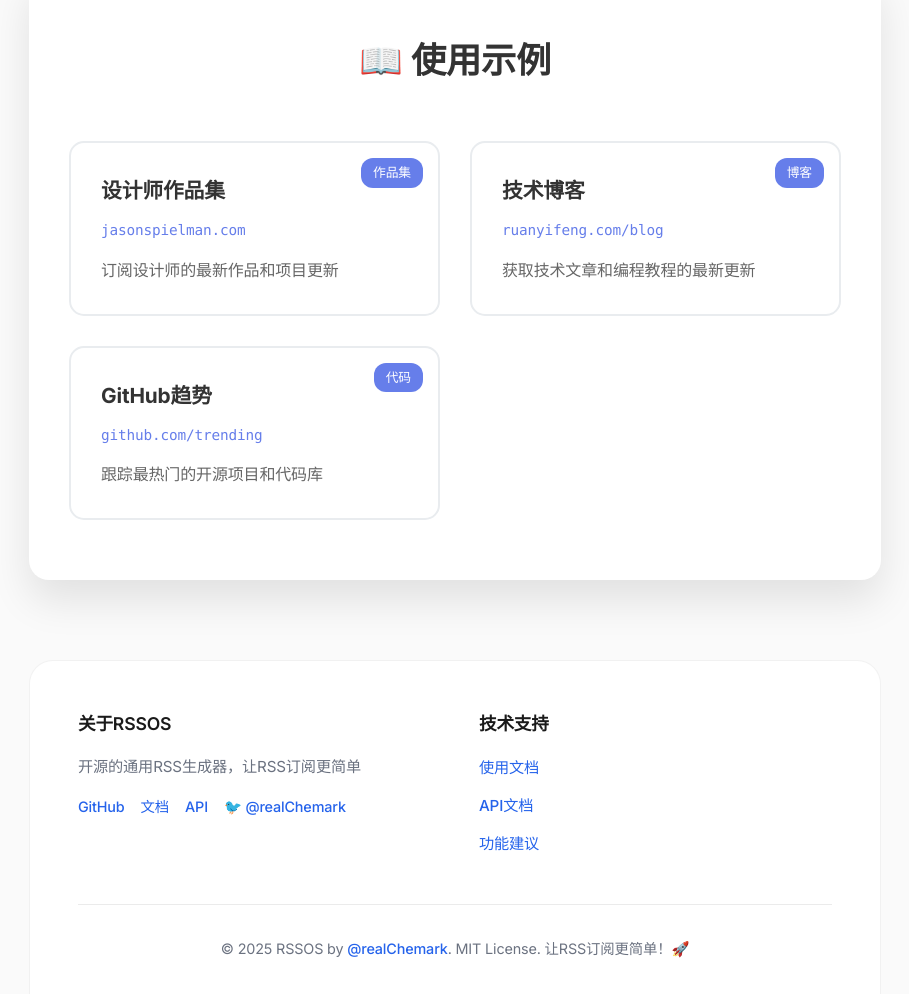
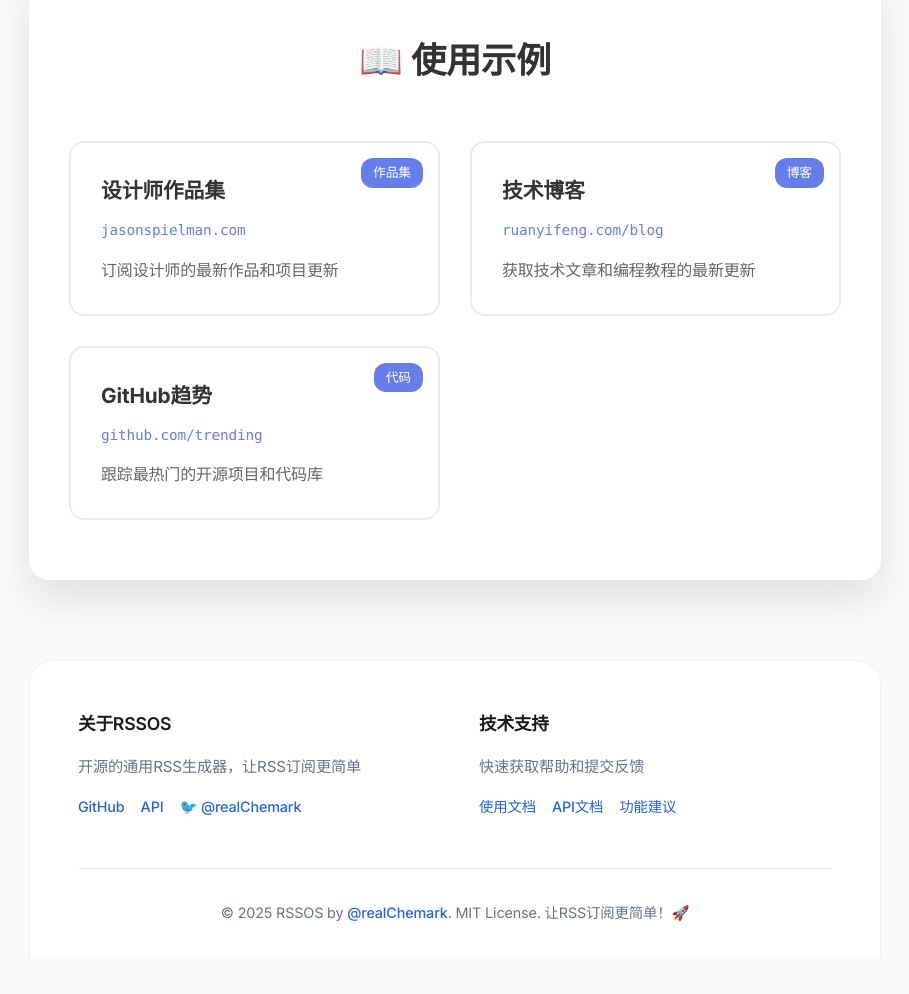
Before and after one commit to chemark/rssos, a website: page index.html in a window 1280 px wide. Shown: the part 806-1800 px from the top of the page, without its empty margins (185-1094 px from the left). After the commit the page ends 1763 px from the top, so only its background shows below. Drawn offline with Linux system fonts and the light colour scheme.

Commit message:
design: 统一页脚布局为水平排版
- 移除文档超链接，避免重复链接
- 将技术支持区域改为水平布局，与关于区域保持一致
- 统一使用.social-link样式，删除重复的CSS
- 优化页脚整体视觉平衡和美观度
- 简化CSS结构，提高维护性

```diff
--- a/index.html
+++ b/index.html
@@ -210,22 +210,22 @@
                     <p>开源的通用RSS生成器，让RSS订阅更简单</p>
                     <div class="social-links">
                         <a href="https://github.com/chemark/rssos" target="_blank" rel="noopener noreferrer" class="social-link">GitHub</a>
-                        <a href="https://github.com/chemark/rssos#readme" target="_blank" rel="noopener noreferrer" class="social-link">文档</a>
                         <a href="/api-docs.html" target="_blank" class="social-link">API</a>
                         <a href="https://x.com/realChemark" target="_blank" rel="noopener noreferrer" class="social-link">🐦 @realChemark</a>
                     </div>
                 </div>
                 <div class="footer-section">
                     <h4>技术支持</h4>
-                    <ul class="support-list">
-                        <li><a href="https://github.com/chemark/rssos#readme" target="_blank" rel="noopener noreferrer" class="footer-link">使用文档</a></li>
-                        <li><a href="/api-docs.html" target="_blank" class="footer-link">API文档</a></li>
-                        <li><a href="https://github.com/chemark/rssos/issues/new?assignees=&labels=enhancement&template=feature_request.md" target="_blank" rel="noopener noreferrer" class="footer-link">功能建议</a></li>
-                    </ul>
+                    <p>快速获取帮助和提交反馈</p>
+                    <div class="social-links">
+                        <a href="https://github.com/chemark/rssos#readme" target="_blank" rel="noopener noreferrer" class="social-link">使用文档</a>
+                        <a href="/api-docs.html" target="_blank" class="social-link">API文档</a>
+                        <a href="https://github.com/chemark/rssos/issues/new?assignees=&labels=enhancement&template=feature_request.md" target="_blank" rel="noopener noreferrer" class="social-link">功能建议</a>
+                    </div>
                 </div>
             </div>
             <div class="footer-bottom">
-                <p>&copy; 2025 RSSOS by <a href="https://x.com/realChemark" target="_blank" rel="noopener noreferrer" class="footer-link">@realChemark</a>. MIT License. 让RSS订阅更简单！🚀</p>
+                <p>&copy; 2025 RSSOS by <a href="https://x.com/realChemark" target="_blank" rel="noopener noreferrer" class="social-link">@realChemark</a>. MIT License. 让RSS订阅更简单！🚀</p>
             </div>
         </footer>
     </div>
--- a/styles.css
+++ b/styles.css
@@ -814,29 +814,7 @@ body {
     text-decoration: underline;
 }
 
-.support-list {
-    list-style: none;
-    display: flex;
-    flex-direction: column;
-    gap: 12px;
-}
 
-.support-list li {
-    color: #6b7280;
-    font-size: 0.95rem;
-}
-
-.footer-link {
-    color: #2563eb;
-    text-decoration: none;
-    font-weight: 500;
-    transition: all 0.2s ease;
-}
-
-.footer-link:hover {
-    color: #1d4ed8;
-    text-decoration: underline;
-}
 
 .footer-bottom {
     text-align: center;
```
